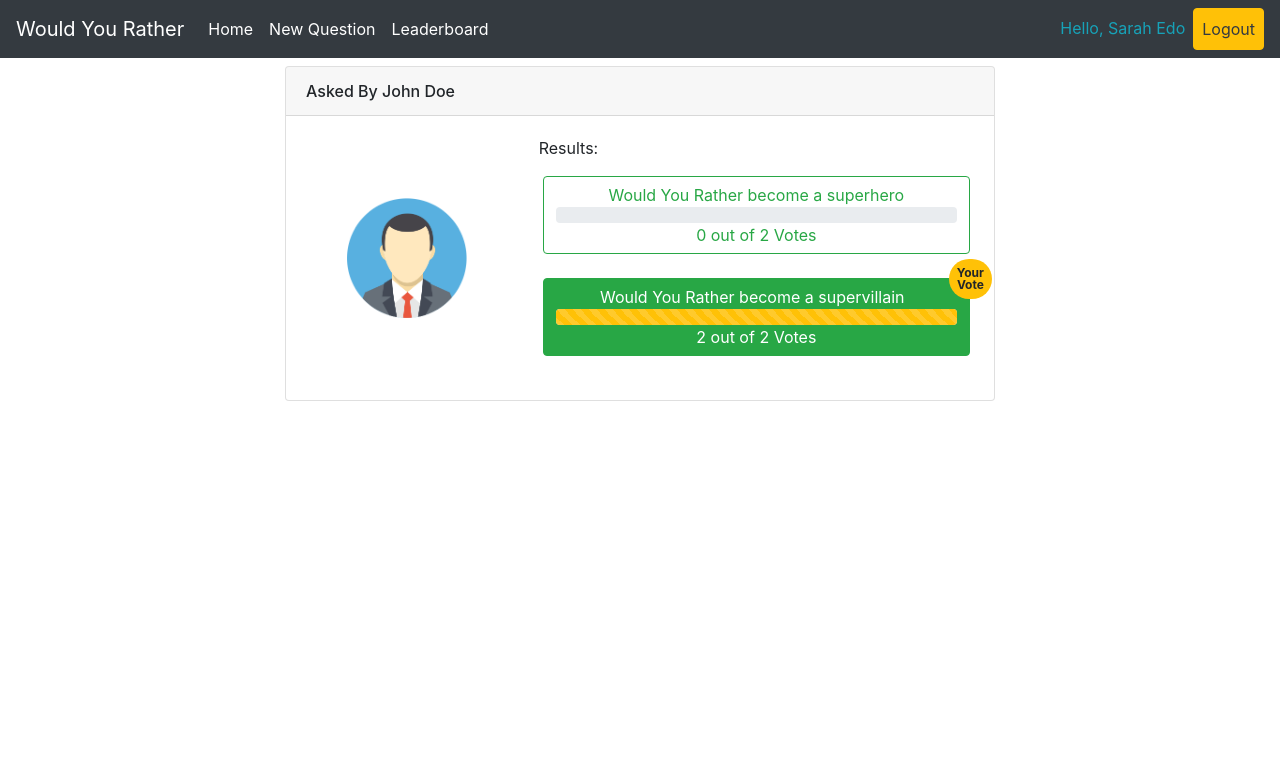
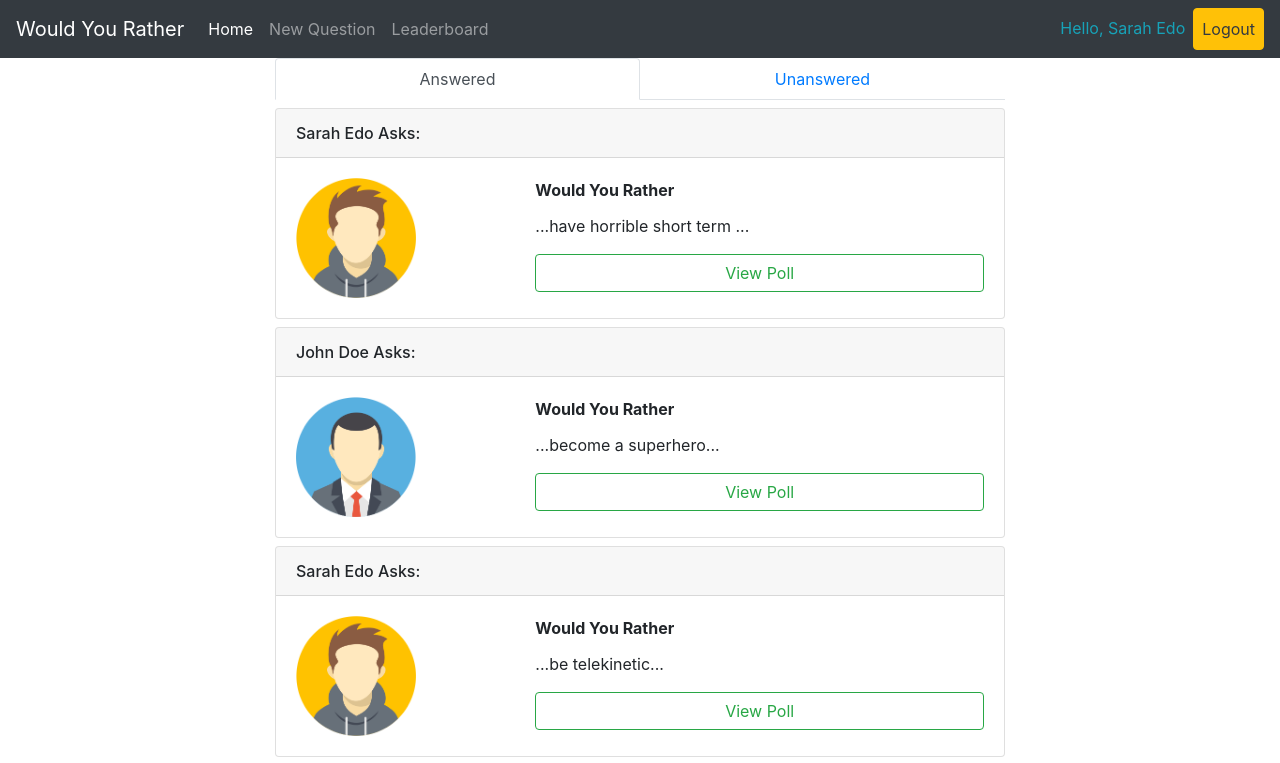
Before and after one commit to SumeetKK/udacity-would-you-rather, a React (Create React App) app: page / in a window 1280 px wide. Shown: the top 763 px of the page. Built offline with nearby package versions, Linux system fonts and the light colour scheme.

Commit message:
Setup Routes

```diff
--- a/src/component/App.js
+++ b/src/component/App.js
@@ -5,6 +5,7 @@ import Login from './Login'
 import NavBar from './Navbar'
 import Home from './Home'
 import ViewQuestion from './ViewQuestion'
+import {BrowserRouter as Router, Route} from 'react-router-dom';
 
 class App extends Component{
 
@@ -19,8 +20,11 @@ class App extends Component{
                 {this.props.login === true
                     ? <Login />
                     : (<Fragment>
-                        <NavBar />
-                        <ViewQuestion />
+                        <Router>
+                            <NavBar />
+                            <Route exact path="/" component={ Home }/>
+                            <Route exact path="/questions/:id" component={ ViewQuestion }/>
+                        </Router>
                     </Fragment>)}
             </div>
         )
--- a/src/component/ListQuestion.js
+++ b/src/component/ListQuestion.js
@@ -1,4 +1,5 @@
 import React, {Component} from 'react'
+import {Link} from 'react-router-dom'
 import {Card, CardHeader, CardBody, Button, Row, Col, CardTitle, CardText} from 'reactstrap'
 import { connect } from 'react-redux'
 
@@ -15,7 +16,7 @@ class ListQuestion extends Component{
                     <Col xs='8'>
                         <CardTitle><strong>Would You Rather</strong></CardTitle>
                         <CardText>...{this.props.question.optionOne.text.substr(0,25)}...</CardText>
-                        <Button outline color='success' block>View Poll</Button>
+                        <Button tag={Link} to={`/questions/${this.props.question.id}`} outline color='success' block>View Poll</Button>
                     </Col>
                 </Row>
             </CardBody>
--- a/src/component/Navbar.js
+++ b/src/component/Navbar.js
@@ -1,7 +1,7 @@
 import React, { Component } from 'react'
 import { connect } from 'react-redux'
 import { setAuthedUser } from '../actions/authedUser'
-import {BrowserRouter as Router, NavLink as RRLink} from 'react-router-dom';
+import {NavLink as RRLink} from 'react-router-dom';
 import { Navbar, NavbarBrand, Collapse, Nav, NavItem, NavLink, NavbarToggler, NavbarText } from 'reactstrap'
 
 class NavBar extends Component {
@@ -31,16 +31,15 @@ class NavBar extends Component {
                 <NavbarBrand href="/">Would You Rather</NavbarBrand>
                 <NavbarToggler onClick={this.toggle} />
                 <Collapse isOpen={this.isOpen} navbar>
-                    <Router>
                         <Nav className="mr-auto" navbar>
                             <NavItem>
-                                <NavLink tag={RRLink} to="#">Home</NavLink>
+                                <NavLink tag={RRLink} to="/">Home</NavLink>
                             </NavItem>
                             <NavItem>
-                                <NavLink tag={RRLink} to="#">New Question</NavLink>
+                                <NavLink tag={RRLink} to="/new">New Question</NavLink>
                             </NavItem>
                             <NavItem>
-                                <NavLink tag={RRLink} to="#">Leaderboard</NavLink>
+                                <NavLink tag={RRLink} to="/leaderboard">Leaderboard</NavLink>
                             </NavItem>
                         </Nav>
                         <Nav className='ml-auto' navbar>
@@ -49,7 +48,6 @@ class NavBar extends Component {
                                 <NavLink className='btn btn-warning text-dark px-2' onClick={this.logout}>Logout</NavLink>
                             </NavItem>
                         </Nav>
-                    </Router>
                 </Collapse>
             </Navbar>
         )
--- a/src/component/ViewQuestion.js
+++ b/src/component/ViewQuestion.js
@@ -25,7 +25,7 @@ class ViewQuestion extends Component{
 
 
     render(){
-        const {question, authedUser} = this.props
+        const {question, authedUser, id} = this.props
         const answerOne = question.optionOne.votes.includes(authedUser)
         const answerTwo = question.optionTwo.votes.includes(authedUser)
         const alreadyAnswered = ( answerOne || answerTwo)
@@ -44,7 +44,7 @@ class ViewQuestion extends Component{
                                         <CardText>Results:</CardText>
                                         <div className='px-1'>
                                             <Button block color="success" outline={!answerOne}>
-                                                {answerOne && (<Badge href="#" color="warning" style={{borderRadius: '100px'}}>Your<br />Vote</Badge>)}
+                                                {answerOne && (<Badge href="#" color="warning" className='float-right' style={{borderRadius: '200px', padding: '8px', marginRight: '-35px', marginTop: '-25px'}}>Your<br />Vote</Badge>)}
                                                 Would You Rather {question.optionOne.text}
                                                 <Progress striped  color="primary" value={(question.optionOne.votes.length / (question.optionOne.votes.length + question.optionTwo.votes.length)) * 100 } />
                                                 <CardText>{question.optionOne.votes.length} out of {(question.optionOne.votes.length + question.optionTwo.votes.length)} Votes </CardText>
@@ -98,9 +98,11 @@ class ViewQuestion extends Component{
     }
 }
 
-function mapStateToProps({questions, users, authedUser})
+function mapStateToProps({questions, users, authedUser}, props)
 {
-    const questionId = '6ni6ok3ym7mf1p33lnez'
+
+    const {id} = props.match.params
+    const questionId = id
     console.log('users: ', users)
     return {
         question: questions[questionId],
```
